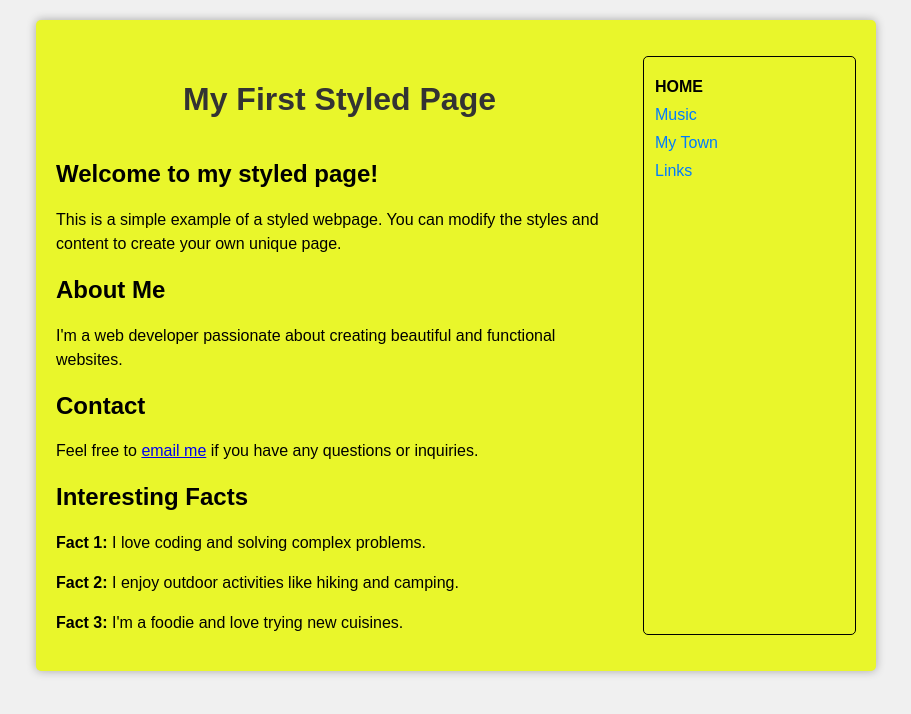
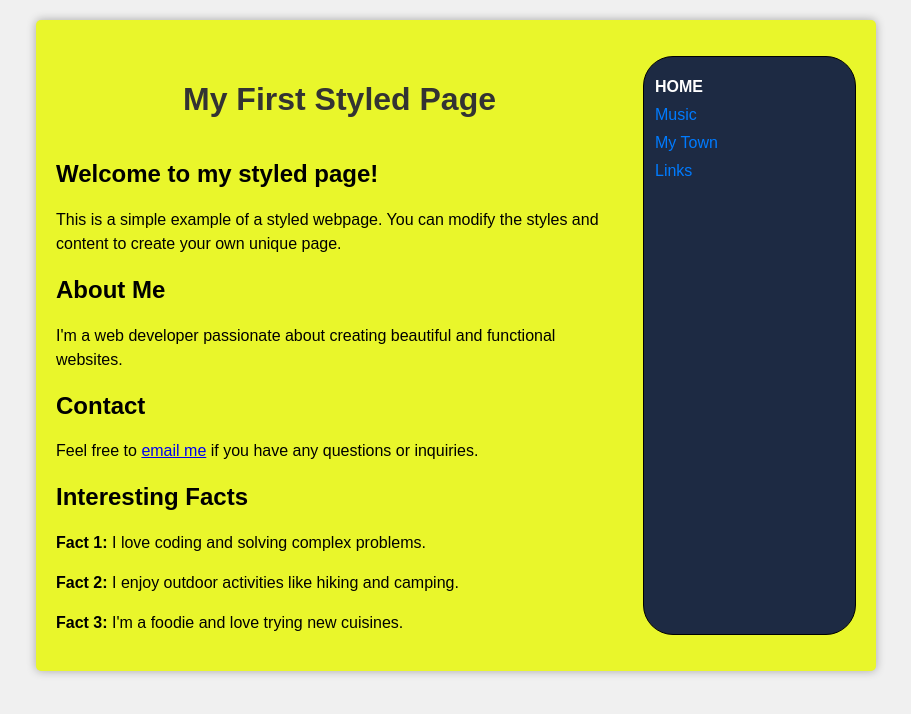
Before and after one commit to Digvijay2347/Tasks21BCE21172, a plain HTML site: page Task10.html in a window 1280 px wide. Shown: the whole page, without its empty margins (184-1095 px from the left). Drawn offline with Linux system fonts and the light colour scheme.

Commit message:
Update Task10.html

```diff
--- a/Task10.html
+++ b/Task10.html
@@ -56,11 +56,12 @@
         /* Menu styles */
         .menu {
             list-style-type: none;
-            padding: 2;
-            position: relative;
+            padding: 0;
+            position:initial;
+            background-color: #1d2a43;
             flex: 1;
             border: 1px solid #000000; /* Add a border around the menu */
-            border-radius: 5px; /* Add rounded corners */
+            border-radius: 30px; /* Add rounded corners */
 
             padding: 11px; /* Add padding inside the menu */
         }
@@ -107,7 +108,7 @@
 
         <!-- Menu placed inside the content-box -->
         <ul class="menu">
-            <li><a style="color: #000000;" href="#"><b>HOME</b></a></li>
+            <li><a style="color: #ffffff;" href="#"><b>HOME</b></a></li>
             <li><a href="#">Music</a></li>
             <li><a href="#">My Town</a></li>
             <li><a href="#">Links</a></li>
```
